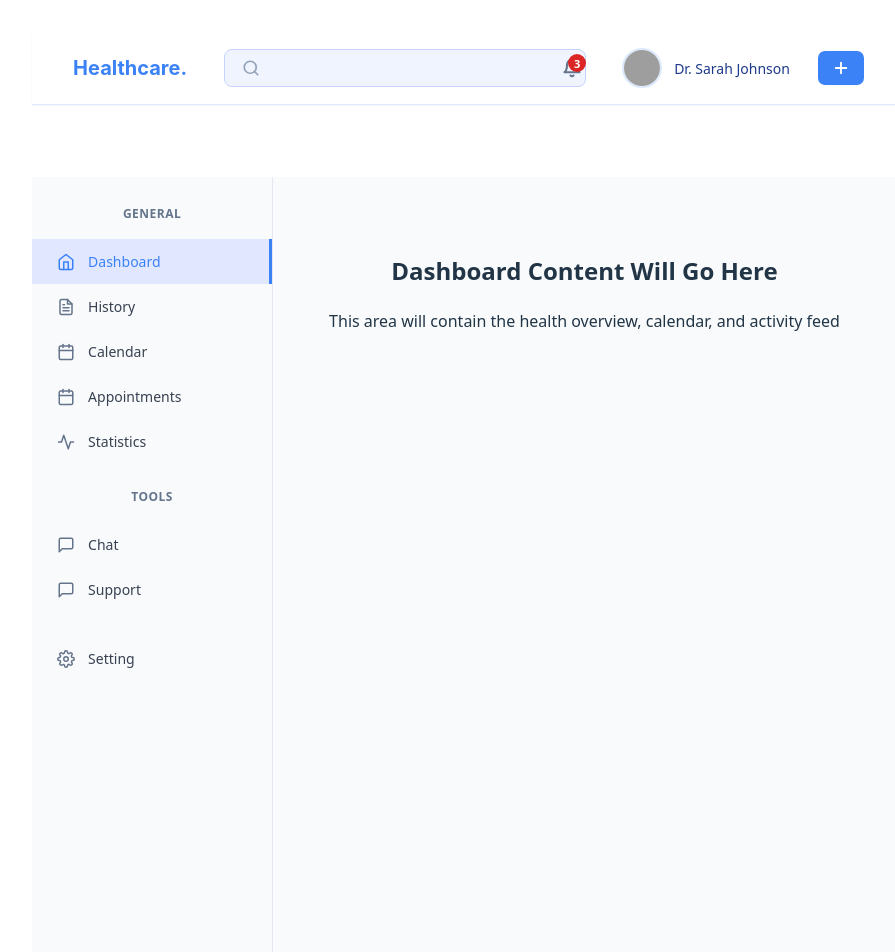
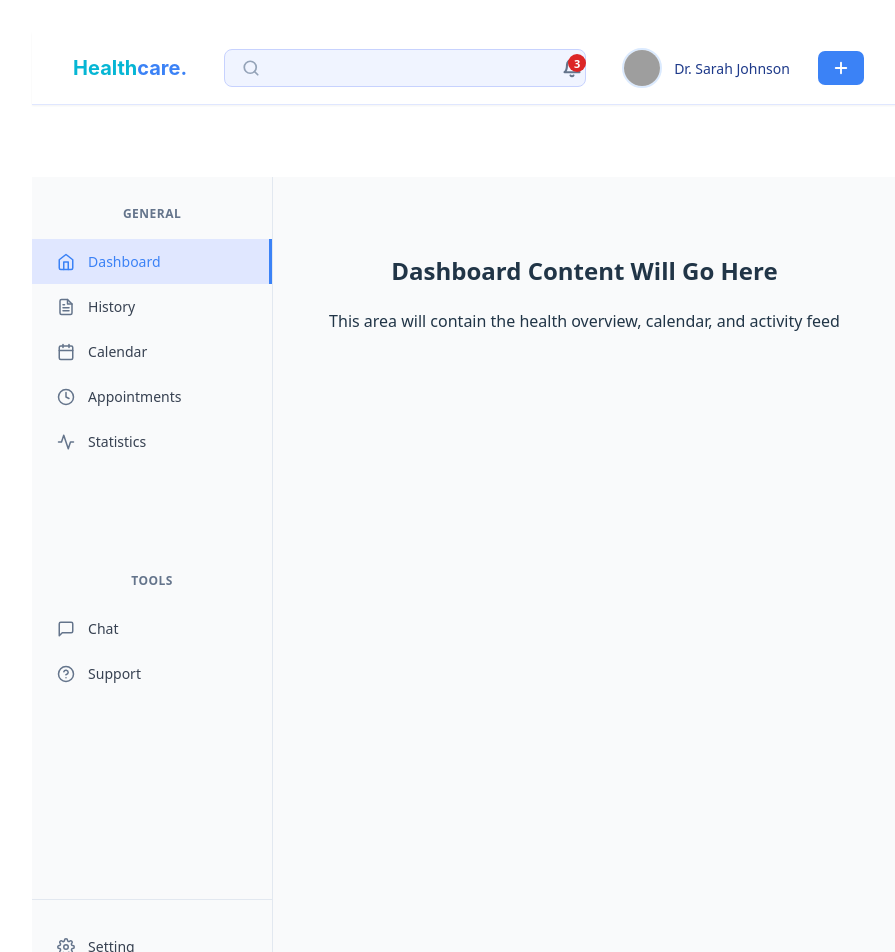
Before and after one commit to smooth-glitch/healthcare, a React (Vite) app: page / in a window 1280 px wide. Shown: the top 952 px of the page, without its empty margins (176-1071 px from the left). Built offline with nearby package versions, Linux system fonts and the light colour scheme; grey boxes are pictures that could not be loaded.

Commit message:
added logo colour, sidebar spacing

```diff
--- a/src/components/Header/Header.jsx
+++ b/src/components/Header/Header.jsx
@@ -5,7 +5,10 @@ import { FiSearch, FiBell, FiPlus } from "react-icons/fi";
 const Header = () => {
   return (
     <header className={styles.header}>
-      <div className={styles.logo}>Healthcare.</div>
+      <div className={styles.logo}>
+        <span className={styles.logoFirst}>Health</span>
+        <span className={styles.logoSecond}>care.</span>
+      </div>
 
       {/* Search bar */}
       <div className={styles.searchContainer}>
--- a/src/components/Header/Header.module.css
+++ b/src/components/Header/Header.module.css
@@ -14,6 +14,14 @@
   color: #3b82f6;
   font-family: "Inter", sans-serif;
   min-width: 132px;
+}
+
+.logoFirst {
+  color: #06b6d4; /* Blue part */
+}
+
+.logoSecond {
+  color: #3b82f6; /* Green part */
 }
 
 /* Search bar*/
--- a/src/components/Sidebar/Sidebar.jsx
+++ b/src/components/Sidebar/Sidebar.jsx
@@ -6,57 +6,61 @@ import {
   FiFileText,
   FiMessageSquare,
   FiSettings,
-  FiTool,
+  FiClock,
+  FiHelpCircle,
 } from "react-icons/fi";
 import styles from "./Sidebar.module.css";
 
 const Sidebar = () => {
   const [activeItem, setActiveItem] = React.useState(0);
 
-  const navSections = [
-    {
-      title: "General",
-      items: [
-        { icon: <FiHome />, label: "Dashboard" },
-        { icon: <FiFileText />, label: "History" },
-        { icon: <FiCalendar />, label: "Calendar" },
-        { icon: <FiCalendar />, label: "Appointments" },
-        { icon: <FiActivity />, label: "Statistics" },
-      ],
-    },
-    {
-      title: "Tools",
-      items: [
-        { icon: <FiMessageSquare />, label: "Chat" },
-        { icon: <FiMessageSquare />, label: "Support" },
-      ],
-    },
-    {
-      title: "",
-      items: [{ icon: <FiSettings />, label: "Setting" }],
-    },
-  ];
-
   return (
     <aside className={styles.sidebar}>
-      {navSections.map((section, sectionIndex) => (
-        <div key={sectionIndex} className={styles.section}>
-          {section.title && (
-            <h3 className={styles.sectionTitle}>{section.title}</h3>
-          )}
+      {/* Main Content */}
+      <div className={styles.mainContent}>
+        {/* General Section */}
+        <div className={styles.section}>
+          <h3 className={styles.sectionTitle}>General</h3>
           <ul className={styles.navList}>
-            {section.items.map((item, itemIndex) => {
-              const globalIndex = navSections
-                .slice(0, sectionIndex)
-                .reduce((acc, curr) => acc + curr.items.length, itemIndex);
+            {[
+              { icon: <FiHome />, label: "Dashboard" },
+              { icon: <FiFileText />, label: "History" },
+              { icon: <FiCalendar />, label: "Calendar" },
+              { icon: <FiClock />, label: "Appointments" },
+              { icon: <FiActivity />, label: "Statistics" },
+            ].map((item, index) => (
+              <li
+                key={`general-${index}`}
+                className={`${styles.navItem} ${
+                  activeItem === index ? styles.active : ""
+                }`}
+                onClick={() => setActiveItem(index)}
+              >
+                <span className={styles.navIcon}>{item.icon}</span>
+                {item.label}
+              </li>
+            ))}
+          </ul>
+        </div>
 
+        <div className={styles.sectionSpacer} />
+
+        {/* Tools Section */}
+        <div className={styles.section}>
+          <h3 className={styles.sectionTitle}>Tools</h3>
+          <ul className={styles.navList}>
+            {[
+              { icon: <FiMessageSquare />, label: "Chat" },
+              { icon: <FiHelpCircle />, label: "Support" },
+            ].map((item, index) => {
+              const itemIndex = index + 5; // Offset from General items
               return (
                 <li
-                  key={globalIndex}
+                  key={`tools-${index}`}
                   className={`${styles.navItem} ${
-                    activeItem === globalIndex ? styles.active : ""
+                    activeItem === itemIndex ? styles.active : ""
                   }`}
-                  onClick={() => setActiveItem(globalIndex)}
+                  onClick={() => setActiveItem(itemIndex)}
                 >
                   <span className={styles.navIcon}>{item.icon}</span>
                   {item.label}
@@ -65,7 +69,24 @@ const Sidebar = () => {
             })}
           </ul>
         </div>
-      ))}
+      </div>
+
+      {/* Settings */}
+      <div className={styles.settingsSection}>
+        <ul className={styles.navList}>
+          <li
+            className={`${styles.navItem} ${
+              activeItem === 8 ? styles.active : ""
+            }`}
+            onClick={() => setActiveItem(8)}
+          >
+            <span className={styles.navIcon}>
+              <FiSettings />
+            </span>
+            Setting
+          </li>
+        </ul>
+      </div>
     </aside>
   );
 };
--- a/src/components/Sidebar/Sidebar.module.css
+++ b/src/components/Sidebar/Sidebar.module.css
@@ -5,6 +5,15 @@
   border-right: 1px solid #e2e8f0;
   padding: 20px 0;
   padding-top: 16px;
+  display: flex;
+  flex-direction: column;
+  height: 100vh;
+  overflow-x: hidden;
+}
+
+.mainContent {
+  flex: 1;
+  overflow-y: auto;
 }
 
 .section {
@@ -27,6 +36,11 @@
   letter-spacing: 0.5px;
   padding: 0 24px;
   margin-bottom: 16px;
+}
+
+.sectionSpacer {
+  height: 60px;
+  position: relative;
 }
 
 .navList {
@@ -71,3 +85,22 @@
   display: flex;
   justify-content: center;
 }
+
+.settingsContainer {
+  margin-top: auto; /* Pushes to the bottom */
+  padding-top: 60px;
+  border-top: 1px solid #e2e8f0; /* divider line */
+}
+
+.settingsSection {
+  padding: 24px 0;
+  border-top: 1px solid #e2e8f0;
+  margin-top: auto;
+}
+
+@media (max-width: 768px) {
+  .settingsContainer {
+    border-top: none;
+    padding-top: 280px;
+  }
+}
```
